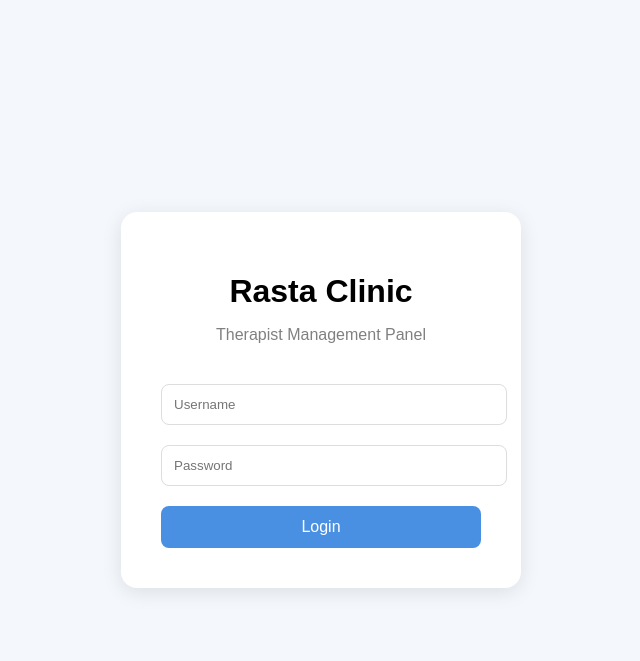
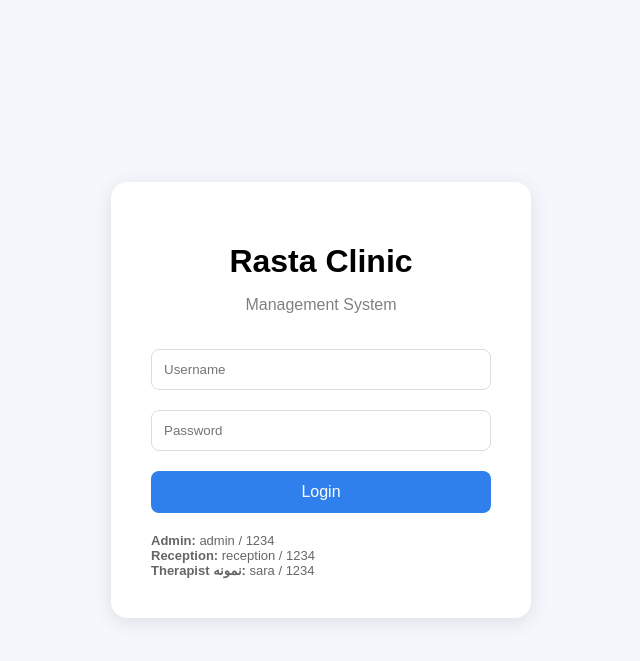
Before and after one commit to rasta-clinic/clinic-system, a Flask app: page /login in a window 1280 px wide. Shown: the top 661 px of the page, without its empty margins (319-959 px from the left). Run offline with Flask 3, Linux system fonts and the light colour scheme.

Commit message:
Update login.html

```diff
--- a/templates/login.html
+++ b/templates/login.html
@@ -21,7 +21,7 @@
             padding: 40px;
             border-radius: 16px;
             box-shadow: 0 4px 20px rgba(0,0,0,0.1);
-            width: 320px;
+            width: 340px;
             text-align: center;
         }
 
@@ -31,7 +31,7 @@
 
         p {
             color: gray;
-            margin-bottom: 30px;
+            margin-bottom: 25px;
         }
 
         input {
@@ -40,12 +40,13 @@
             margin: 10px 0;
             border: 1px solid #ddd;
             border-radius: 8px;
+            box-sizing: border-box;
         }
 
         button {
             width: 100%;
             padding: 12px;
-            background-color: #4A90E2;
+            background-color: #2f80ed;
             color: white;
             border: none;
             border-radius: 8px;
@@ -57,19 +58,33 @@
             cursor: pointer;
             opacity: 0.9;
         }
+
+        .demo {
+            margin-top: 20px;
+            font-size: 13px;
+            color: #666;
+            text-align: left;
+        }
     </style>
 </head>
 <body>
 
 <div class="login-box">
     <h1>Rasta Clinic</h1>
-    <p>Therapist Management Panel</p>
+    <p>Management System</p>
 
-    <form method="POST">
+    <form method="POST" action="/login">
         <input type="text" name="username" placeholder="Username" required>
         <input type="password" name="password" placeholder="Password" required>
+
         <button type="submit">Login</button>
     </form>
+
+    <div class="demo">
+        <b>Admin:</b> admin / 1234<br>
+        <b>Reception:</b> reception / 1234<br>
+        <b>Therapist نمونه:</b> sara / 1234
+    </div>
 </div>
 
 </body>
```
